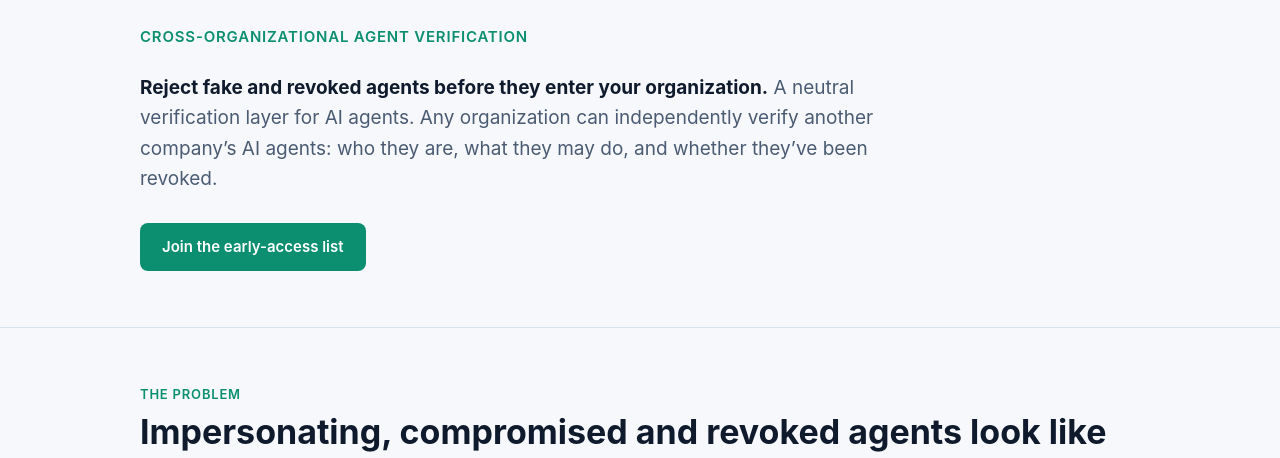
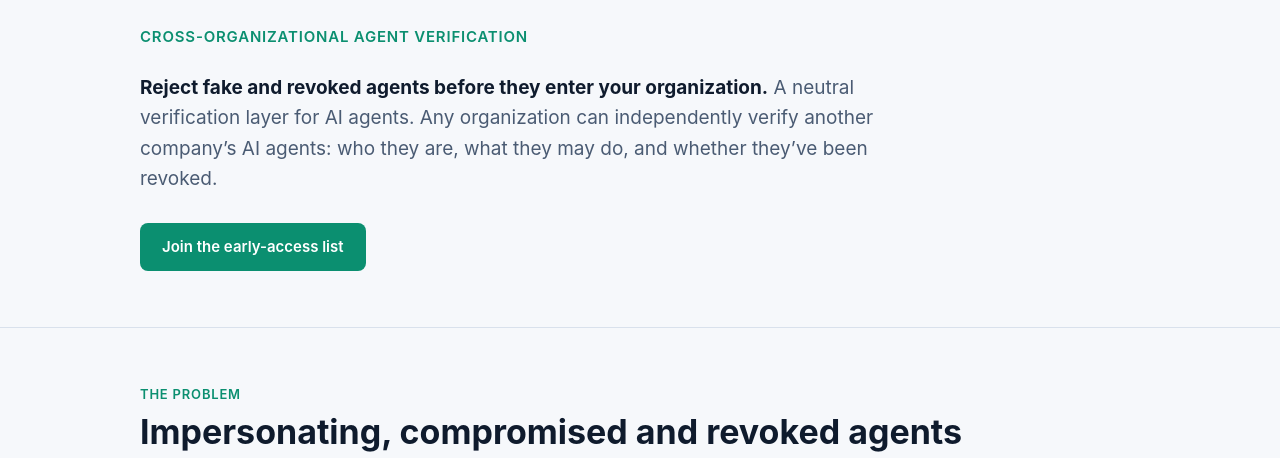
Before and after one commit to eilam10/meashra-site, a plain HTML site: page index.html in a window 1280 px wide. Shown: the part 306-764 px from the top of the page. Drawn offline with Linux system fonts and the light colour scheme.

Commit message:
Shorten Problem heading

```diff
--- a/index.html
+++ b/index.html
@@ -81,7 +81,7 @@ footer a{color:var(--mute)}
 
 <section id="problem"><div class="wrap">
   <div class="eyebrow">The problem</div>
-  <h2>Impersonating, compromised and revoked agents look like real ones.</h2>
+  <h2>Impersonating, compromised and revoked agents</h2>
   <div class="problem">Picture a hedge fund’s AI execution agent requesting access to an exchange. The exchange has no independent way to verify the agent. An impersonating agent can request payments, place orders or pull data, and a compromised one keeps acting until someone revokes it. The other side needs three answers: who the agent is, what it is authorized to do, and whether it has been revoked. Each vendor vouches only inside its own system, and your own audit logs show only your side.</div>
   <p class="callout" style="margin-top:20px;font-size:20px;max-width:none">Meashra checks an agent from an organization you have no integration with.</p>
 </div></section>
```
